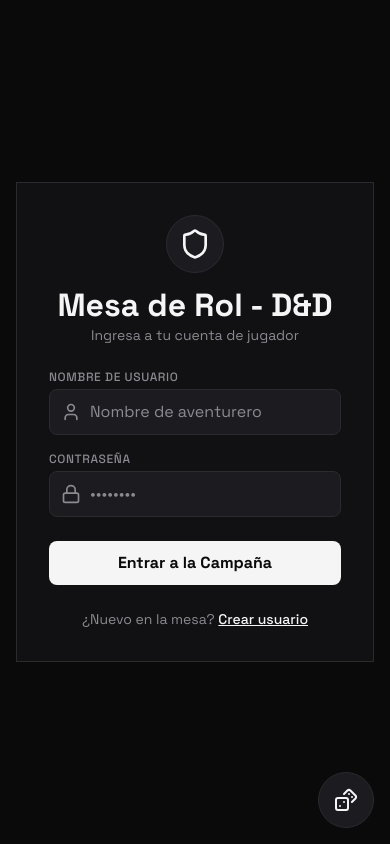
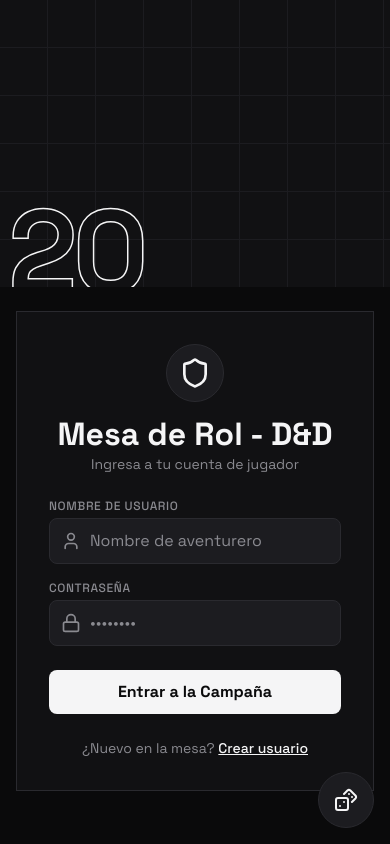
Before and after one commit to elelepeka2/DnDCS, a React app in the folder frontend/: page /login in a window 390 px wide. Built offline with nearby package versions, Linux system fonts and the light colour scheme; no server answers; the HTML template or start-up script is replaced by a standard one.

Commit message:
feat(frontend): add asymmetric login split hero

```diff
--- /dev/null
+++ b/frontend/scripts/check-immersive-s4.mjs
@@ -0,0 +1,111 @@
+// Node structure checks for immersive-ui slice S4 (Login split-hero).
+// Run: node scripts/check-immersive-s4.mjs  (exit 0 = all pass)
+import { readFileSync, readdirSync, statSync } from 'node:fs';
+import { join, dirname } from 'node:path';
+import { fileURLToPath } from 'node:url';
+
+const root = join(dirname(fileURLToPath(import.meta.url)), '..');
+let pass = 0;
+let fail = 0;
+const check = (name, cond, detail = '') => {
+  if (cond) pass += 1;
+  else {
+    fail += 1;
+    console.error(`FAIL: ${name}${detail ? ` — ${detail}` : ''}`);
+  }
+};
+
+const login = readFileSync(join(root, 'src/pages/Login.jsx'), 'utf8');
+const css = readFileSync(join(root, 'src/index.css'), 'utf8');
+
+// --- IMM-H1 split-hero structure (Login.jsx) --------------------------------
+check('Login 55/45 asymmetric grid', login.includes('grid-cols-[55fr_45fr]') || /grid-template-columns:\s*55fr\s+45fr/.test(css));
+check('Login ≥2 z-layers', (login.match(/\bz-(0|10|20|30)\b/g) || []).length >= 3, 'need band z-0, numeral z-10, panel z-20');
+check('Login z-0 band layer', login.includes('z-0'));
+check('Login z-10 numeral layer', login.includes('z-10'));
+check('Login z-20 panel layer', login.includes('z-20'));
+check('Login overflow-hidden hero', login.includes('overflow-hidden'));
+check('Login poster section aria-hidden', login.includes('aria-hidden="true"'));
+check('Login outline numeral class', login.includes('login-numeral') && login.includes('text-outline'));
+check('Login numeral glyph 20', /login-numeral[^>]*>\s*20\s*</.test(login) || login.includes('>20<'));
+check('Login keeps shield icon', login.includes('<Shield'));
+check('Login keeps user/lock icons', login.includes('<User') && login.includes('<Lock'));
+
+// --- IMM-H1 outline helpers (index.css) --------------------------------------
+check('CSS .text-outline helper', css.includes('.text-outline'));
+check('CSS -webkit-text-stroke present', css.includes('-webkit-text-stroke: 1.5px var(--color-ink-50)'));
+check('CSS transparent fill', /\.text-outline\s*{[^}]*color:\s*transparent/s.test(css));
+check('CSS Safari pad-right advance fix', /\.text-outline\s*{[^}]*padding-right:\s*0\.08em/s.test(css));
+check('CSS .login-numeral present', css.includes('.login-numeral'));
+check('CSS numeral poster voice', css.includes('font-weight: 700') && css.includes('line-height: 0.85') && css.includes('letter-spacing: -0.04em'));
+
+// --- IMM-H1 reflow ≤720px (index.css) ---------------------------------------
+const mediaBlock = css.match(/@media \(max-width: 720px\)\s*{([\s\S]*?)\n}/);
+check('CSS ≤720px media query present', !!mediaBlock, 'max-width: 720px');
+check(
+  'CSS ≤720px stacks to one column',
+  !!mediaBlock && /grid-template-columns:\s*1fr/.test(mediaBlock[1]),
+);
+check(
+  'CSS ≤720px margins reset (numeral left reset)',
+  !!mediaBlock && /\.login-numeral\s*{[^}]*left:\s*0\.5rem/s.test(mediaBlock[1]),
+);
+check(
+  'CSS ≤720px panel padding reset',
+  !!mediaBlock && /\.login-panel\s*{[^}]*padding:/s.test(mediaBlock[1]),
+);
+
+// --- contrast: only existing ink/brand tokens, no new hex colors ------------
+const ALLOWED_HEX = new Set([
+  '#0a0a0b', // ink-950
+  '#111113', // ink-900
+  '#1c1c20', // ink-800
+  '#2a2a2f', // ink-700
+  '#8a8a90', // ink-400
+  '#d8d8db', // ink-200
+  '#f5f5f6', // ink-50
+  '#ff4f45', // signal-500
+  '#e03a31', // signal-600
+]);
+const hexes = [...css.matchAll(/#[0-9a-fA-F]{3,8}\b/g)].map((m) => m[0].toLowerCase());
+check('CSS only existing token hex values', hexes.every((h) => ALLOWED_HEX.has(h)), [...new Set(hexes)].join(', '));
+check('CSS numeral uses ink-50 stroke token', css.includes('var(--color-ink-50)'));
+check('CSS band uses ink-900/ink-800 only', css.includes('var(--color-ink-900)') && css.includes('var(--color-ink-800)'));
+
+// --- Spanish copy preserved (Login.jsx) --------------------------------------
+const SPANISH = [
+  'Mesa de Rol - D&D',
+  'Ingresa a tu cuenta de jugador',
+  'Nombre de Usuario',
+  'Nombre de aventurero',
+  'Contraseña',
+  'Entrar a la Campaña',
+  '¿Nuevo en la mesa?',
+  'Crear usuario',
+  'Usuario o contraseña incorrectos',
+];
+SPANISH.forEach((s) => check(`Spanish copy: "${s}"`, login.includes(s)));
+
+// --- presentation-only (no logic drift) --------------------------------------
+check('Login handler unchanged', login.includes('handleLogin') && login.includes('signInWithPassword'));
+check('Login no framer-motion import', !login.includes('framer-motion'));
+check('Login no spring', !login.includes("type: 'spring'"));
+check('Login no new state', (login.match(/useState\(/g) || []).length === 3, 'username/password/error only');
+
+// --- restraint gates ---------------------------------------------------------
+const walk = (dir) =>
+  readdirSync(dir).flatMap((name) => {
+    const p = join(dir, name);
+    return statSync(p).isDirectory() ? walk(p) : [p];
+  });
+const srcFiles = walk(join(root, 'src')).filter((p) => /\.(jsx?|mjs)$/.test(p));
+const springs = srcFiles.reduce(
+  (n, p) => n + (readFileSync(p, 'utf8').match(/type: 'spring'/g) || []).length,
+  0,
+);
+check('exactly one type:spring over src/', springs === 1, `got ${springs}`);
+const pkg = readFileSync(join(root, 'package.json'), 'utf8');
+check('no gnuton|three|spline dependency', !/gnuton|three|spline/.test(pkg));
+
+console.log(`${pass}/${pass + fail} PASS`);
+process.exit(fail === 0 ? 0 : 1);
--- a/frontend/src/index.css
+++ b/frontend/src/index.css
@@ -66,3 +66,68 @@
     scroll-behavior: auto !important;
   }
 }
+
+/* ── IMM-H1 Login split-hero (S4): outline numeral over z-layers ─────────── */
+
+/* Outline-type helper: -webkit-text-stroke numeral, transparent fill.
+   pad-right compensates Safari's widened stroke advance (research lane 4). */
+.text-outline {
+  -webkit-text-stroke: 1.5px var(--color-ink-50);
+  color: transparent;
+  padding-right: 0.08em;
+}
+
+/* Poster numeral: Space Grotesk poster voice (700 = max loaded weight),
+   tight line-height/tracking per research; bleeds off-canvas, clipped by
+   the hero's overflow-hidden. Ink-50 stroke on the ink-900 band keeps
+   contrast ~15:1 even where the glyph crosses the tonal seam. */
+.login-numeral {
+  position: absolute;
+  left: -0.12em;
+  bottom: -0.18em;
+  z-index: 10;
+  font-family: var(--font-display);
+  font-weight: 700;
+  font-size: clamp(9rem, 22vw, 24rem);
+  line-height: 0.85;
+  letter-spacing: -0.04em;
+  pointer-events: none;
+}
+
+/* Tonal band (z-0): battle-map hairline grid over ink-900 — ink tokens only. */
+.login-band {
+  background:
+    repeating-linear-gradient(
+      0deg,
+      transparent 0 47px,
+      var(--color-ink-800) 47px 48px
+    ),
+    repeating-linear-gradient(
+      90deg,
+      transparent 0 47px,
+      var(--color-ink-800) 47px 48px
+    ),
+    var(--color-ink-900);
+}
+
+/* Reflow ≤720px: stack to one column, margins reset, contrast held. */
+@media (max-width: 720px) {
+  .login-hero {
+    grid-template-columns: 1fr;
+    min-height: auto;
+  }
+
+  .login-poster {
+    min-height: 34vh;
+  }
+
+  .login-numeral {
+    left: 0.5rem;
+    bottom: -0.12em;
+    font-size: clamp(6rem, 30vw, 10rem);
+  }
+
+  .login-panel {
+    padding: 1.5rem 1rem 2.5rem;
+  }
+}
--- a/frontend/src/pages/Login.jsx
+++ b/frontend/src/pages/Login.jsx
@@ -28,7 +28,15 @@
   };
 
   return (
-    <div className="min-h-screen flex items-center justify-center bg-ink-950 px-4">
+    <div className="login-hero grid grid-cols-[55fr_45fr] min-h-screen overflow-hidden bg-ink-950">
+      {/* Poster (55%): outline numeral over layered tones — decorative */}
+      <section className="login-poster relative overflow-hidden" aria-hidden="true">
+        <div className="login-band absolute inset-0 z-0" />
+        <span className="login-numeral text-outline z-10">20</span>
+      </section>
+
+      {/* Form (45%): card above the poster layers */}
+      <main className="login-panel z-20 flex items-center justify-center p-6 sm:p-10">
         <div className="max-w-md w-full bg-ink-900 border border-ink-700 p-8">
           <div className="flex flex-col items-center mb-6">
             <div className="p-3 bg-ink-800 border border-ink-700 rounded-pill mb-3 text-ink-50">
@@ -94,6 +102,7 @@
             </Link>
           </p>
         </div>
+      </main>
     </div>
   );
 }
```
Lines whose indentation alone changed are shown as unchanged.
